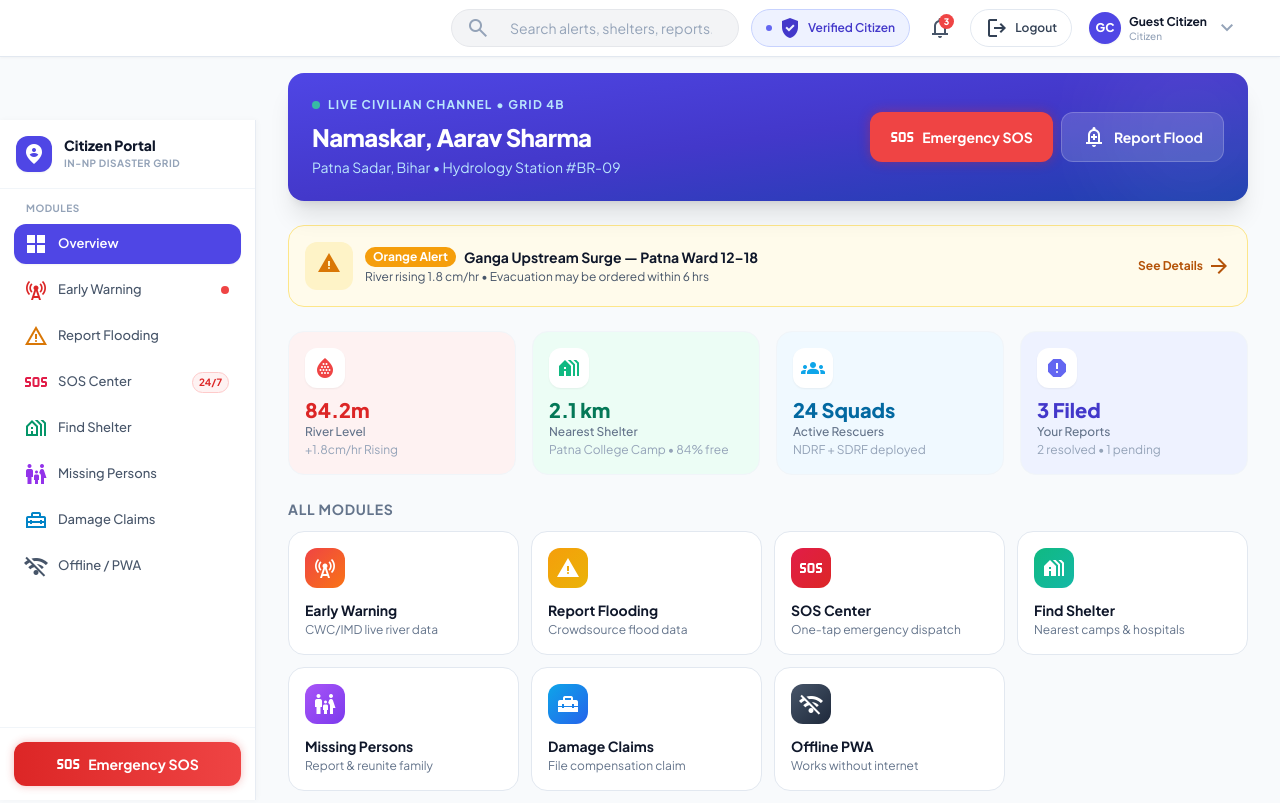
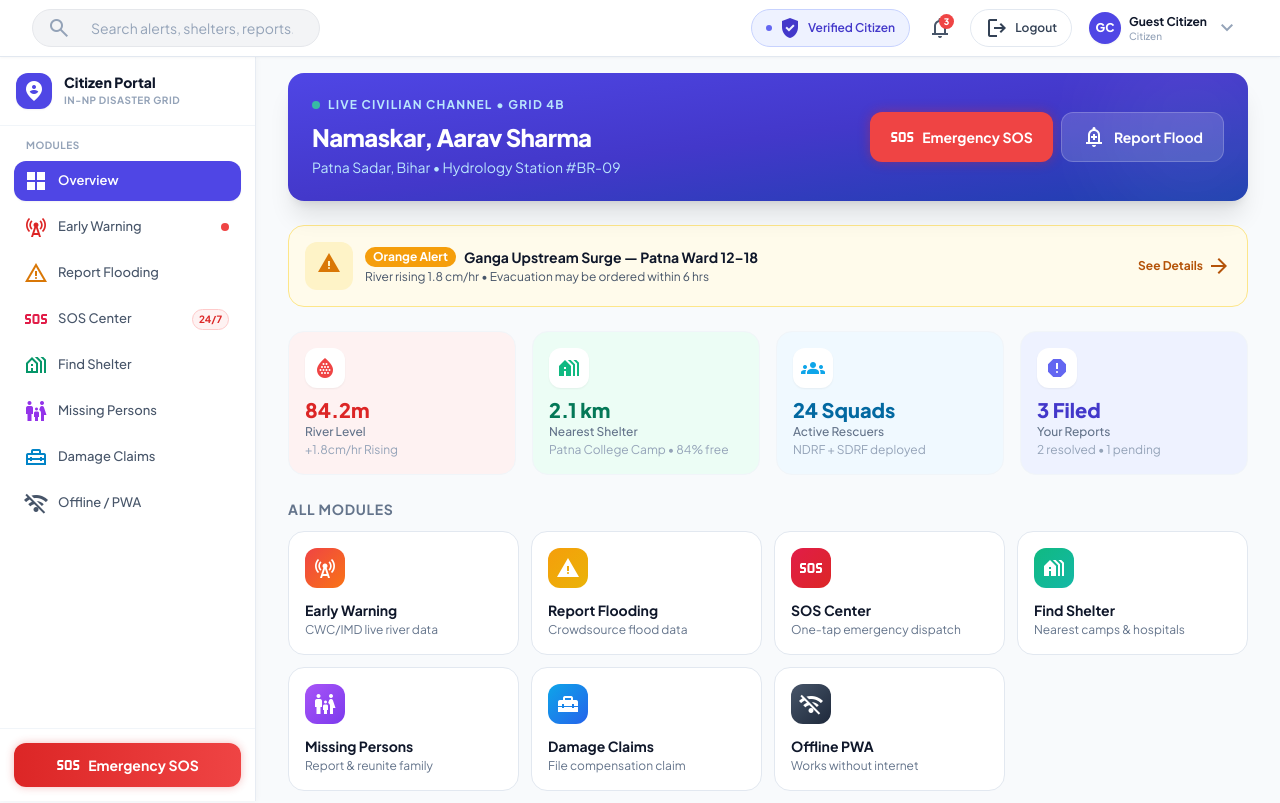
Before and after one commit to sagarx16/Sachet, a Next.js app: page /citizen in a window 1280 px wide. Shown: the top 803 px of the page. Built offline with nearby package versions, Linux system fonts and the light colour scheme.

Commit message:
Align portal sidebars and search

```diff
--- a/app/citizen/page.jsx
+++ b/app/citizen/page.jsx
@@ -862,7 +862,7 @@ export default function CitizenPage() {
       )}
       <div className="flex flex-col lg:flex-row items-stretch lg:items-start">
         {/* Sidebar */}
-        <aside className="hidden lg:flex w-full lg:w-64 shrink-0 bg-white border-b lg:border-b-0 lg:border-r border-slate-200/80 shadow-[1px_0_6px_rgba(0,0,0,0.03)] z-30 flex-col lg:sticky lg:top-[120px] lg:h-[calc(100vh-120px)] pt-4">
+        <aside className="hidden lg:flex w-full lg:w-64 shrink-0 bg-white border-b lg:border-b-0 lg:border-r border-slate-200/80 shadow-[1px_0_6px_rgba(0,0,0,0.03)] z-30 flex-col lg:sticky lg:top-14 lg:h-[calc(100vh-56px)] pt-4">
           {/* Header Identity Block - flush with main content banner */}
           <div id="portal-header-block" className="px-4 pb-4 border-b border-slate-100 shrink-0">
             <div className="flex items-center gap-3">
@@ -930,7 +930,7 @@ export default function CitizenPage() {
         </aside>
 
         {/* Content */}
-        <main className="flex-1 min-w-0 min-h-[calc(100vh-120px)] pt-4 px-4 sm:px-6 lg:px-8 pb-8">
+        <main className="flex-1 min-w-0 min-h-[calc(100vh-56px)] pt-4 px-4 sm:px-6 lg:px-8 pb-8">
           <div className="max-w-5xl mx-auto">{render()}</div>
         </main>
       </div>
--- a/components/PortalTopbar.jsx
+++ b/components/PortalTopbar.jsx
@@ -86,7 +86,7 @@ export default function PortalTopbar({ portal = 'citizen', onMenuClick, menuOpen
         {onMenuClick && (
           <button
             onClick={onMenuClick}
-            className="order-first mr-auto flex lg:hidden items-center justify-center w-9 h-9 rounded-xl bg-indigo-50 text-indigo-700 hover:bg-indigo-100 transition-colors cursor-pointer shrink-0"
+            className="order-first flex lg:hidden items-center justify-center w-9 h-9 rounded-xl bg-indigo-50 text-indigo-700 hover:bg-indigo-100 transition-colors cursor-pointer shrink-0"
             aria-label="Open portal menu"
           >
             <span className="material-symbols-outlined text-[22px]">{menuOpen ? 'close' : 'menu'}</span>
@@ -95,7 +95,7 @@ export default function PortalTopbar({ portal = 'citizen', onMenuClick, menuOpen
 
         {/* ── Search Bar: compact (260-300px), aligned to right near badges & profile ── */}
         <div
-            className={`flex items-center gap-2 flex-1 min-w-0 sm:flex-none w-auto sm:w-72 h-9.5 px-3 sm:px-3.5 rounded-full bg-[#F3F4F6] border border-[#E5E7EB] transition-all duration-200 ${
+          className={`flex items-center gap-2 flex-1 min-w-0 sm:flex-none w-auto sm:w-72 h-9.5 px-3 sm:px-3.5 mr-auto rounded-full bg-[#F3F4F6] border border-[#E5E7EB] transition-all duration-200 ${
             searchFocused
               ? 'bg-white border-slate-300 ring-2 ring-indigo-100 shadow-sm'
               : 'hover:bg-slate-200/50 hover:border-slate-300'
```
